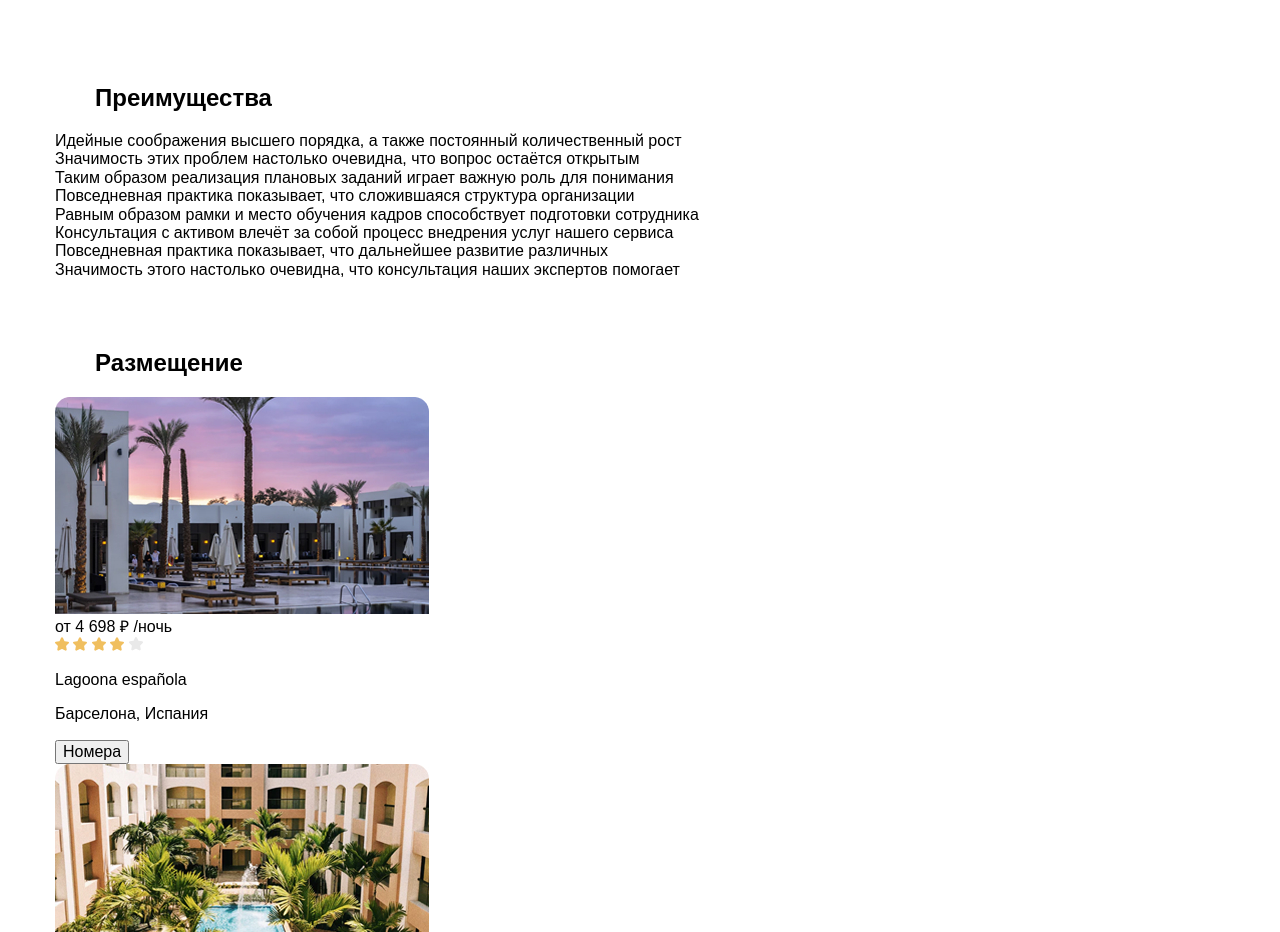
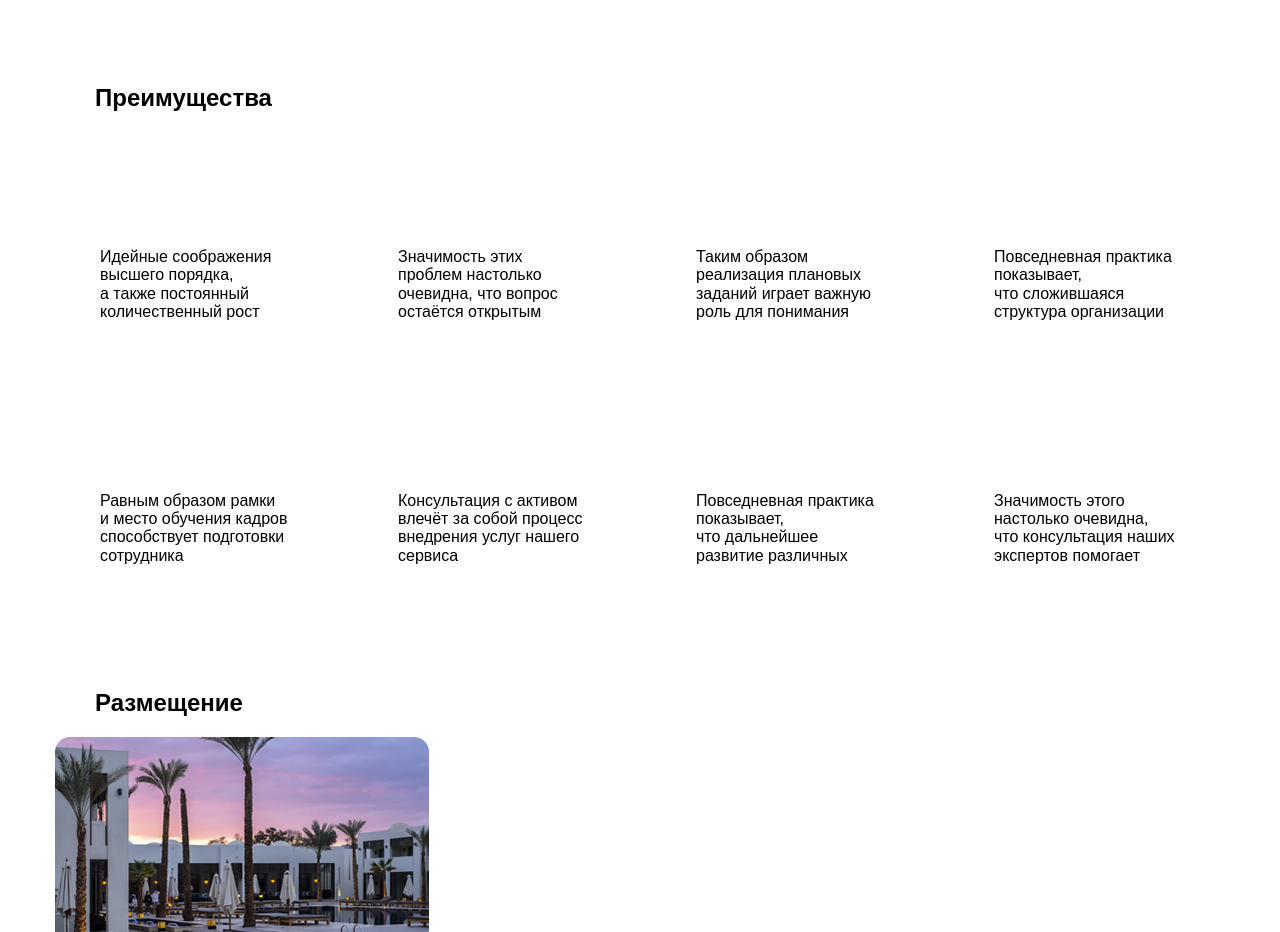
Before and after one commit to Sie1s/6303zimin_practice, a plain HTML site: page index.html in a window 1280 px wide. Shown: the part 1000-1932 px from the top of the page. Drawn offline with Linux system fonts and the light colour scheme.

Commit message:
benefits done

```diff
--- a/css/style.css
+++ b/css/style.css
@@ -118,3 +118,19 @@ body {
 .main-services-item:not(:nth-child(2n)) {
   margin-right: 24px;
 }
+
+/* benefits */
+
+.main-benefits-list {
+  flex-wrap: wrap;
+}
+
+.main-benefits-item {
+  width: 276px;
+  padding: 116px 42px 32px 45px;
+  margin-bottom: 22px;
+}
+
+.main-benefits-item:not(:nth-child(4n)) {
+  margin-right: 22px;
+}
--- a/index.html
+++ b/index.html
@@ -158,7 +158,7 @@
                 <h2 class="main-header">
                     Преимущества
                 </h2>
-                <ul class="main-benefits-list list-reset">
+                <ul class="main-benefits-list flex list-reset">
                     <li class="main-benefits-item">
                         <p class="main-text benefits-item-img-1">
                             Идейные соображения высшего порядка, а&nbsp;также постоянный количественный рост
```
